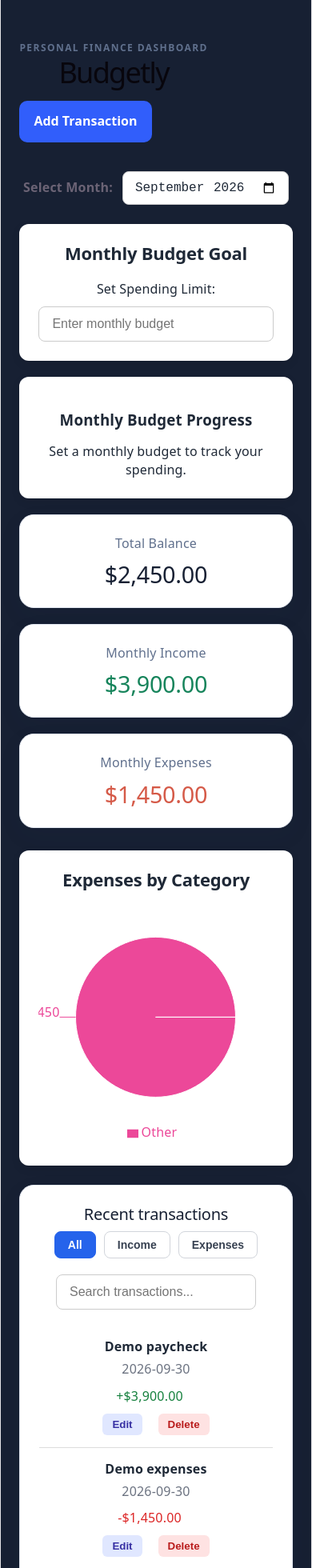
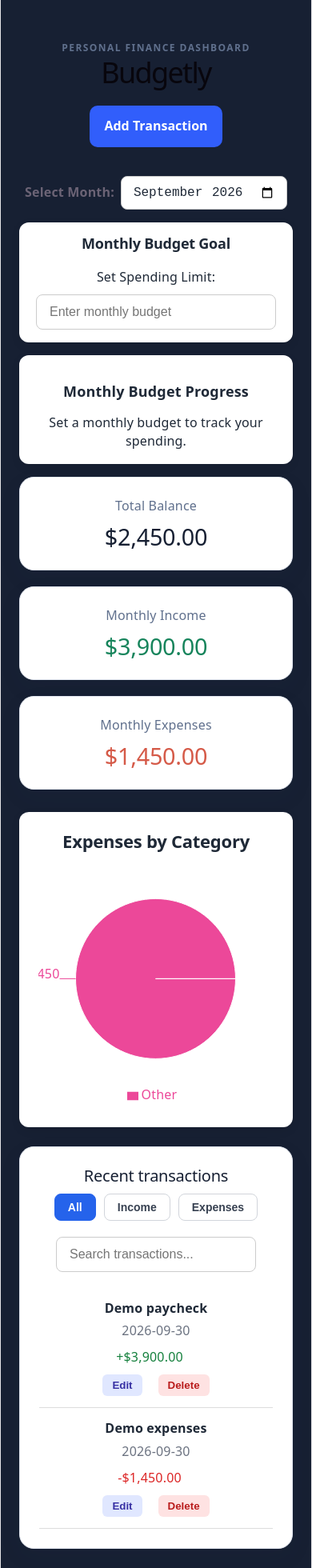
Before and after one commit to KevinEm1/Budgetly, a React (Vite) app: page / in a window 390 px wide. Shown: the top 1960 px of the page at 80% size. Built offline with nearby package versions, Linux system fonts and the light colour scheme.

Commit message:
Improve responsive layout and mobile dashboard styling

```diff
--- a/src/App.css
+++ b/src/App.css
@@ -93,13 +93,16 @@ h1 {
 @media (max-width: 700px) {
   .topbar {
     flex-direction: column;
-    align-items: flex-start;
+    align-items: center;
+    text-align: center;
+    gap: 30px;
   }
+}
 
   .summary-grid {
     grid-template-columns: 1fr;
   }
-}
+
 
 .filter-buttons {
   display: flex;
@@ -352,3 +355,30 @@ h1 {
   border-color: #6366f1;
   box-shadow: 0 0 0 3px rgba(99, 102, 241, 0.15);
 }
+
+@media (max-width: 600px) {
+  .budget-goal,
+  .budget-progress {
+    padding: 16px;
+    margin: 16px 0;
+  }
+
+  .budget-goal h2,
+  .budget-progress h3 {
+    font-size: 18px;
+  }
+
+  .month-filter {
+    gap: 8px;
+    margin: 16px 0;
+  }
+
+  .transactions-list {
+  margin-top: 12px;
+}
+
+.transaction-row {
+  padding: 14px 10px;
+  gap: 10px;
+}
+}
```
